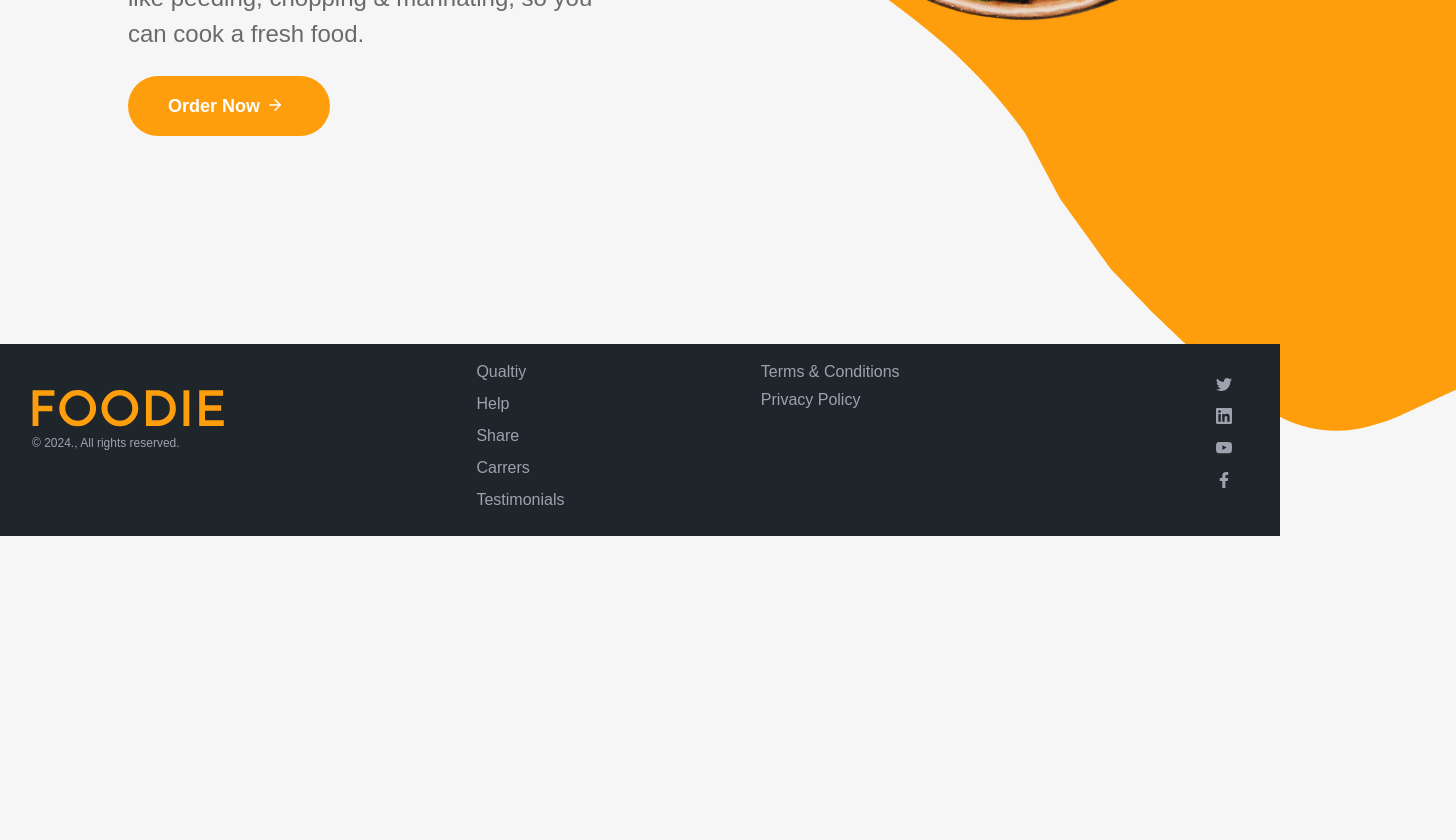
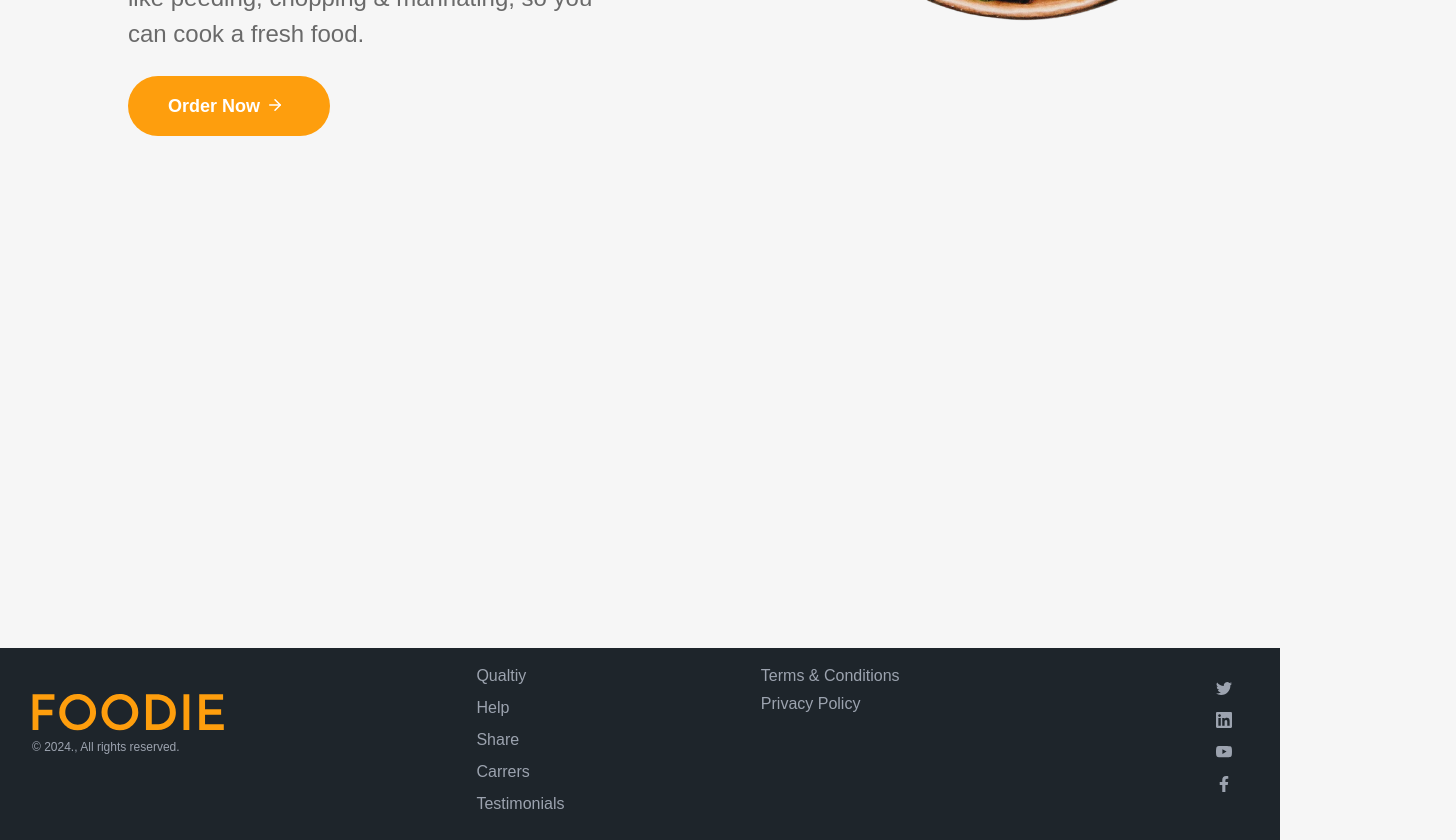
Before and after one commit to akarshb02/Restaurant, a React (Create React App) app: page / in a window 1280 px wide. Shown: the part 544-1384 px from the top of the page, 1456 px wide, since content can reach past the window. Before the commit the page ends 1080 px from the top, so only its background shows below. Built offline with nearby package versions, Linux system fonts and the light colour scheme.

Commit message:
mior changes

```diff
--- a/src/App.js
+++ b/src/App.js
@@ -29,7 +29,9 @@ function App() {
           <Route path="/contact" element={<Contact />} />
           <Route path="/products" element={<Products />} />
         </Routes>
-        <Footer />
+        <div className="mt-96">
+          <Footer />
+        </div>
       </BrowserRouter>
     </div>
   );
--- a/src/components/Home.js
+++ b/src/components/Home.js
@@ -10,7 +10,7 @@ const Home = () => {
   <div className="relative ">
    <Header />
    <div className="grid sm:flex pt-12 max-w-[1500]">
-    <div className=" absolute -top-24 -right-0 sm:-right-44 -z-[2]">
+    <div className="absolute -top-24 hidden 2xl:block -right-44 -z-[2]">
      <img src={BannerBackground} alt="" />
     </div>
     <div className=" flex flex-1 flex-col justify-center  items-start p-10 sm:p-32">
```
